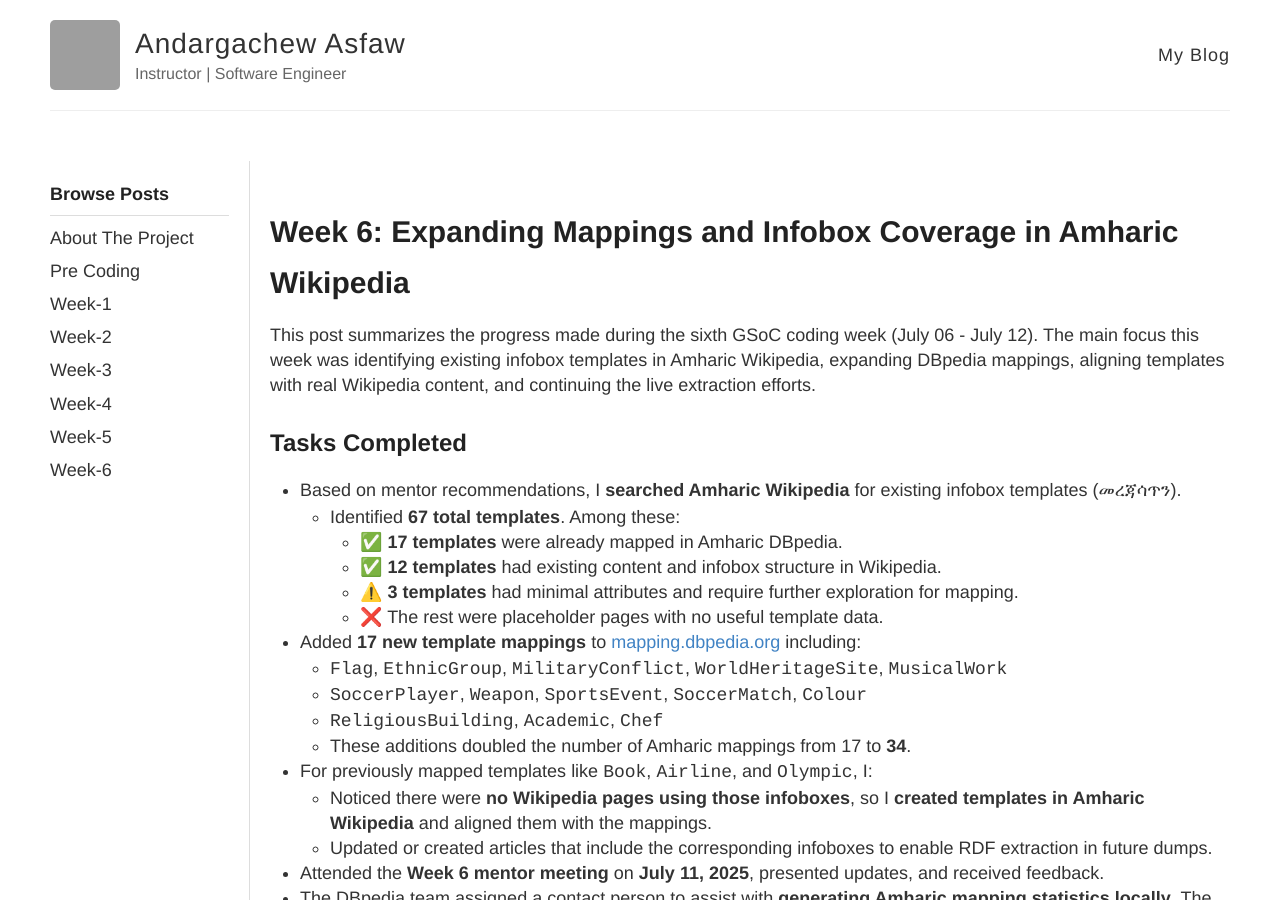
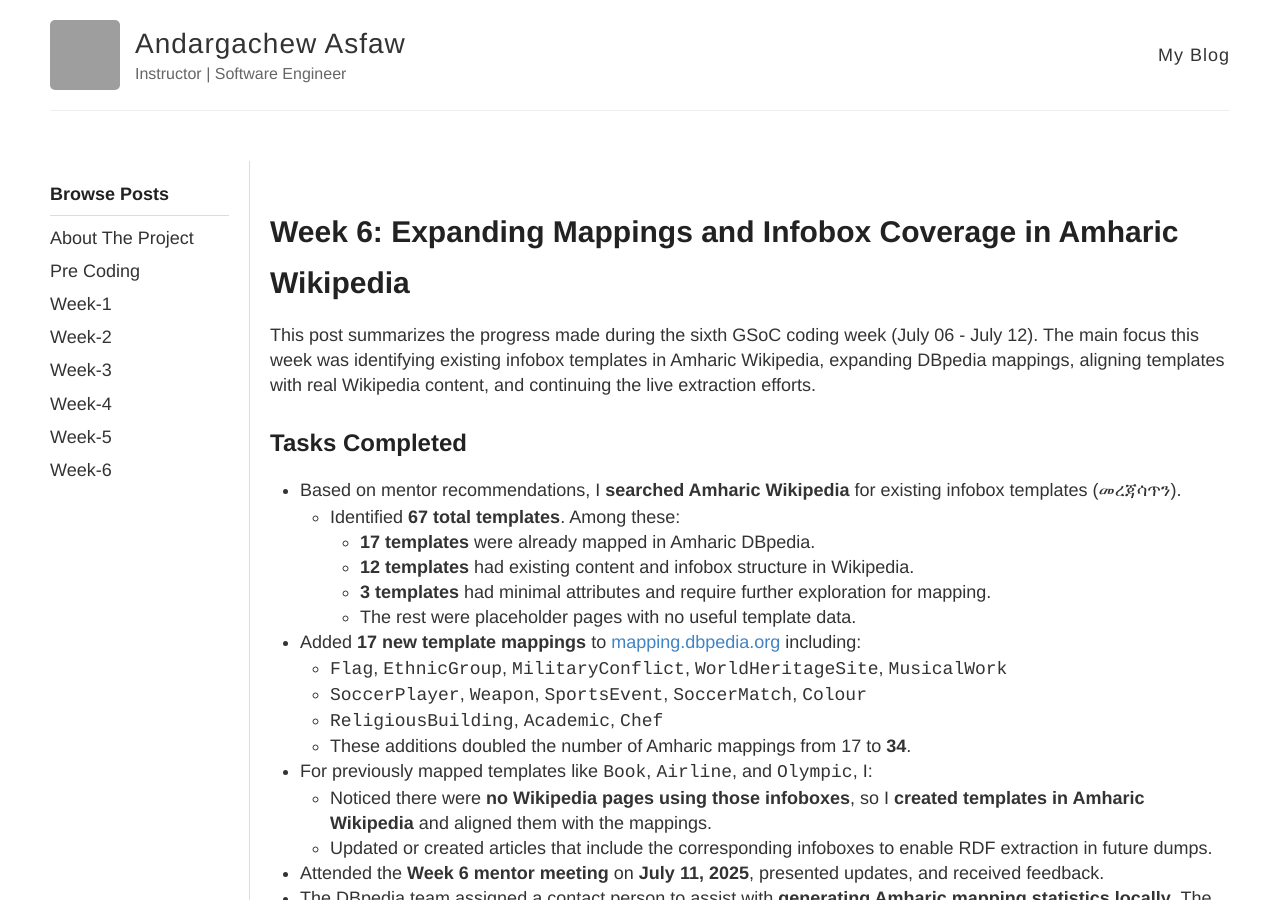
Before and after one commit to contact-andy/gsoc-2025-dbpedia, a Jekyll site: the page built from _posts/2025-07-12-week-6-expanding-amharic-dbpeida-mappings.md, in a window 1280 px wide and 900 px high. Built offline with Jekyll 4.4.1, drawn with Linux system fonts in a browser that asks for light colours; grey boxes are pictures that could not be loaded.

```diff
--- a/_posts/2025-07-12-week-6-expanding-amharic-dbpeida-mappings.md
+++ b/_posts/2025-07-12-week-6-expanding-amharic-dbpeida-mappings.md
@@ -14,10 +14,10 @@ This post summarizes the progress made during the sixth GSoC coding week (July 0
 
 - Based on mentor recommendations, I **searched Amharic Wikipedia** for existing infobox templates (`መረጃሳጥን`).
   - Identified **67 total templates**. Among these:
-    - ✅ **17 templates** were already mapped in Amharic DBpedia.
-    - ✅ **12 templates** had existing content and infobox structure in Wikipedia.
-    - ⚠️ **3 templates** had minimal attributes and require further exploration for mapping.
-    - ❌ The rest were placeholder pages with no useful template data.
+    - **17 templates** were already mapped in Amharic DBpedia.
+    - **12 templates** had existing content and infobox structure in Wikipedia.
+    - **3 templates** had minimal attributes and require further exploration for mapping.
+    - The rest were placeholder pages with no useful template data.
 
 - Added **17 new template mappings** to [mapping.dbpedia.org](https://mappings.dbpedia.org/index.php/Mapping_am) including:
   - `Flag`, `EthnicGroup`, `MilitaryConflict`, `WorldHeritageSite`, `MusicalWork`
```
